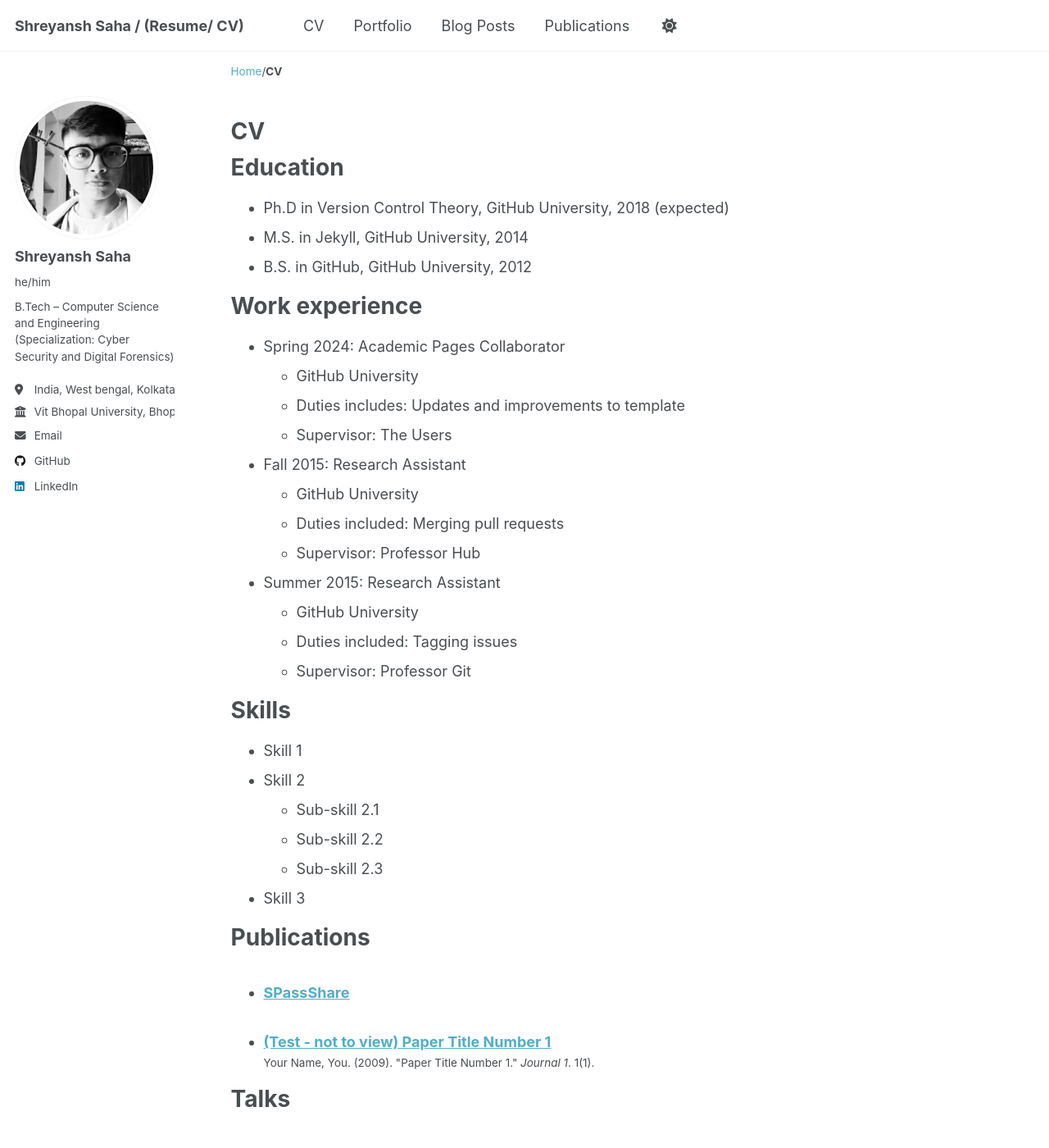
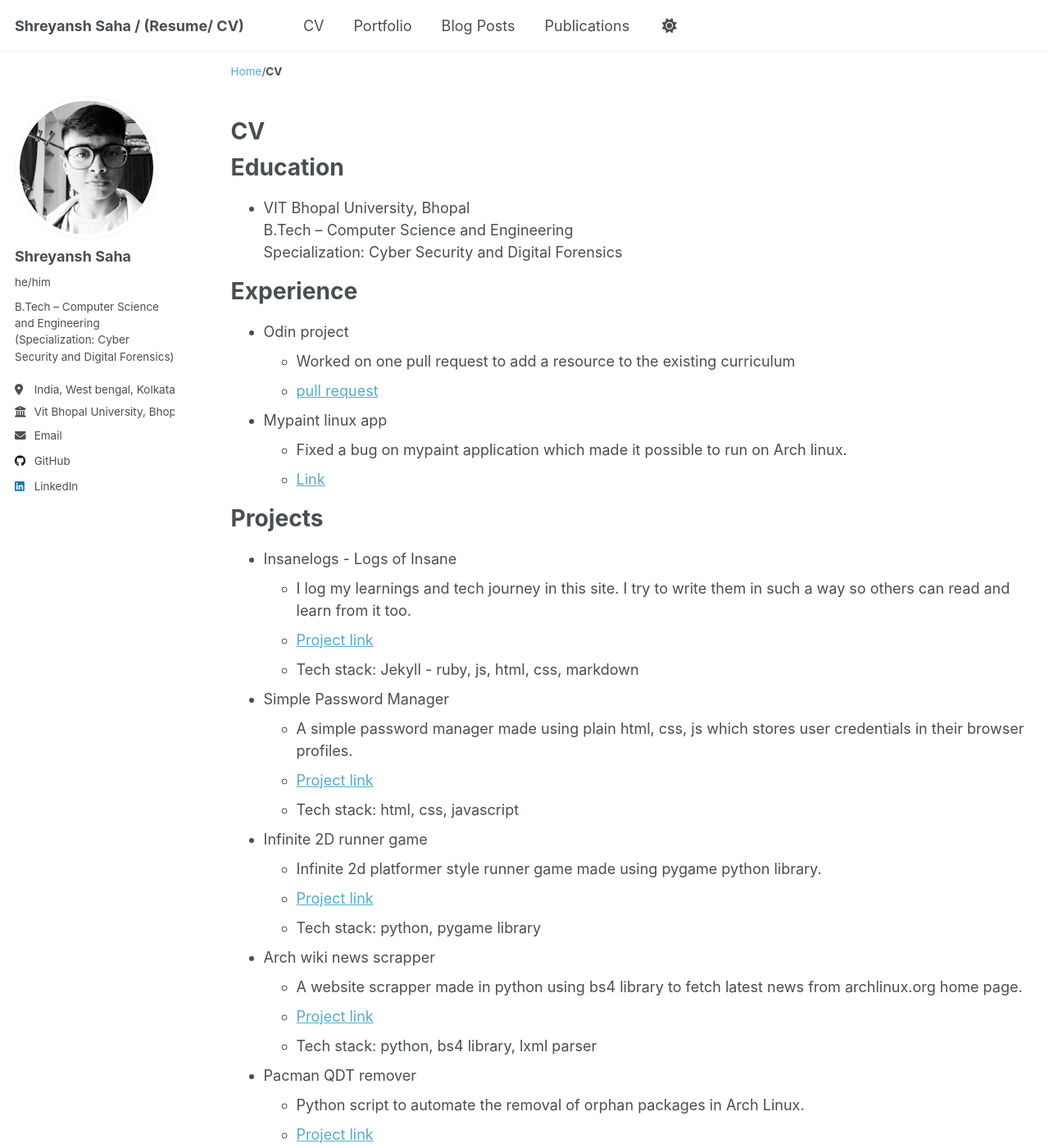
Before and after one commit to insanexyz/resume, a Jekyll site: the page built from _pages/cv.md, in a window 1280 px wide and 1400 px high. Shown: the whole window at 82% size. Built offline with Jekyll 4.4.1, drawn with Linux system fonts in a browser that asks for light colours; a script that is not in the unit is left out; some of the changed text lies outside the part shown.

Commit message:
Update cv

```diff
--- a/_pages/cv.md
+++ b/_pages/cv.md
@@ -11,54 +11,72 @@ redirect_from:
 
 Education
 ======
-* Ph.D in Version Control Theory, GitHub University, 2018 (expected)
-* M.S. in Jekyll, GitHub University, 2014
-* B.S. in GitHub, GitHub University, 2012
+* VIT Bhopal University, Bhopal <br>
+  B.Tech – Computer Science and Engineering <br>
+  Specialization: Cyber Security and Digital Forensics
 
-Work experience
+Experience
 ======
-* Spring 2024: Academic Pages Collaborator
-  * GitHub University
-  * Duties includes: Updates and improvements to template
-  * Supervisor: The Users
+* Odin project
+    - Worked on one pull request to add a resource to the existing curriculum
+    - [pull request]()
 
-* Fall 2015: Research Assistant
-  * GitHub University
-  * Duties included: Merging pull requests
-  * Supervisor: Professor Hub
 
-* Summer 2015: Research Assistant
-  * GitHub University
-  * Duties included: Tagging issues
-  * Supervisor: Professor Git
+* Mypaint linux app
+    - Fixed a bug on mypaint application which made it possible to run on Arch linux.
+    - [Link]()
+
+
+Projects
+========
+* Insanelogs - Logs of Insane
+    - I log my learnings and tech journey in this site. I try to write them in such a way so others can read and learn from it too.
+    - [Project link]()
+    - Tech stack: Jekyll - ruby, js, html, css, markdown
+
+* Simple Password Manager
+    - A simple password manager made using plain html, css, js which stores user credentials in their browser profiles.
+    - [Project link]()
+    - Tech stack: html, css, javascript
+
+* Infinite 2D runner game
+    - Infinite 2d platformer style runner game made using pygame python library.
+    - [Project link]()
+    - Tech stack: python, pygame library
+
+* Arch wiki news scrapper
+    - A website scrapper made in python using bs4 library to fetch latest news from archlinux.org home page.
+    - [Project link]()
+    - Tech stack: python, bs4 library, lxml parser
+
+* Pacman QDT remover
+    - Python script to automate the removal of orphan packages in Arch Linux.
+    - [Project link]()
+    - Tech stack: python
 
 Skills
 ======
-* Skill 1
-* Skill 2
-  * Sub-skill 2.1
-  * Sub-skill 2.2
-  * Sub-skill 2.3
-* Skill 3
+* Programming languages - python, java, lua, C, C++ (intermediate)
+* Web devlopment (intermediate)
+* Linux system administration (intermediate)
+* Arduino programming (beginner)
+* DSA (intermediate)
+
+Languages
+======
+* Hindi     - native
+* English   - proficient
+* Japanese  - learning
+
+Hobbies
+======
+* Gym
+* MMA (Mixed martial arts)
+* Gaming
+* Japanese media
 
 Publications
 ======
   <ul>{% for post in site.publications reversed %}
     {% include archive-single-cv.html %}
   {% endfor %}</ul>
-
-Talks
-======
-  <ul>{% for post in site.talks reversed %}
-    {% include archive-single-talk-cv.html  %}
-  {% endfor %}</ul>
-
-Teaching
-======
-  <ul>{% for post in site.teaching reversed %}
-    {% include archive-single-cv.html %}
-  {% endfor %}</ul>
-
-Service and leadership
-======
-* Currently signed in to 43 different slack teams
```
